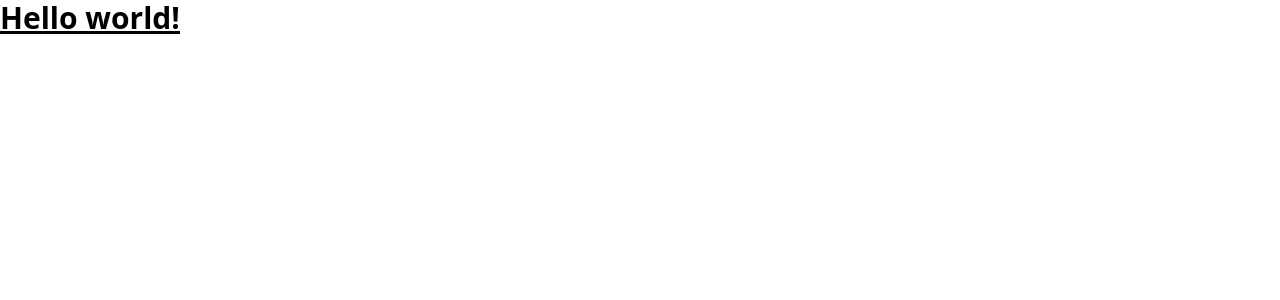
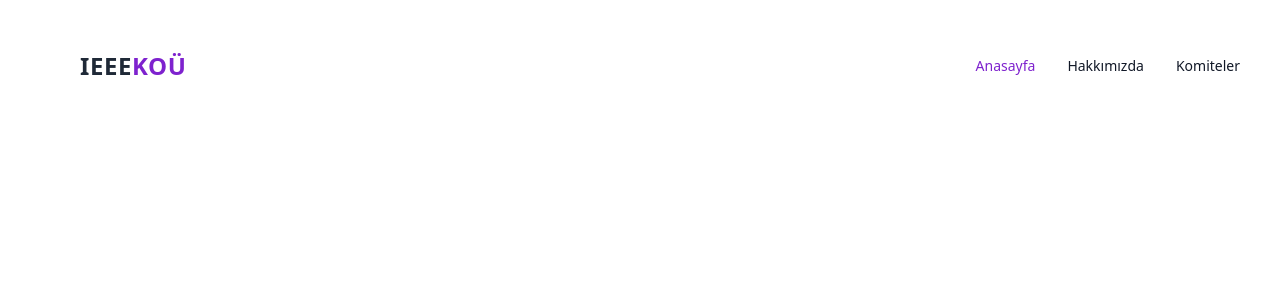
Before and after one commit to ahmetberke/ieee-kou, a Vue app: page / in a window 1280 px wide. Shown: the top 300 px of the page. Built offline with nearby package versions, Linux system fonts and the light colour scheme.

Commit message:
updated navbar

```diff
--- a/src/components/Navbar.vue
+++ b/src/components/Navbar.vue
@@ -1,5 +1,11 @@
 <script>
+import { ref } from '@vue/reactivity'
 export default {
+  setup() {
+    let showMenu = ref(false);
+    const toggleNav = () => (showMenu.value = !showMenu.value);
+    return { showMenu, toggleNav };
+  },
   data() {
     return {
       brand : {
@@ -7,26 +13,47 @@ export default {
         text2 : "KOÜ"
       },
       menuItems : [
-        {name : "Anasayfa", url:"/", hasDropdown: false},
-        {name : "Hakkımızda", url:"/hakkimizda", hasDropdown: false},
-        {name: "Teknik Projeler", url:null, hasDropdown: true, dropdownItems: [
-          {name: "İHA Takımı", url:"/teknik-projeler/iha"},
-          {name: "Rover", url:"/teknik-projeler/rover"},
-          {name: "Su Altı Aracı", url:"/teknik-projeler/su-alti-araci"},
-        ]}
-      ]
+        {name : "Anasayfa", url:"/#", hasDropdown: false},
+        {name : "Hakkımızda", url:"/#hakkimizda", hasDropdown: false},
+        {name: "Komiteler", url:"/#komiteler", hasDropdown: false}
+      ], selectedMenuItem : {name : "Anasayfa", url:"/", hasDropdown: false},
     }
+  },
+  methods : {
+    isSelectedMenuItem : function(item) {
+      return Boolean(this.selectedMenuItem.name == item.name)
+    },
+    selectMenuItem : function(item) {
+      this.selectedMenuItem = item;
+    },
   }
 }
 </script>
 
 
 <template>
-  <h1 class="text-3xl font-bold underline">
-    Hello world!
-  </h1>
+  <nav class="py-2.5 mt-10 fixed w-full px-0 md:px-10 ">
+    <div class="container max-w-7xl flex flex-wrap justify-between items-center mx-auto">
+      <a href="#" class="flex items-center pl-10">
+          <span class="self-center text-2xl font-black whitespace-nowrap tracking-wide text-gray-800">{{brand.text1}}<span class="text-purple-700">{{brand.text2}}</span></span>
+      </a>
+      <button @click="toggleNav" type="button" class="inline-flex mr-10 items-center p-2 ml-3 text-sm text-gray-500 rounded-lg md:hidden focus:outline-none focus:ring-2 focus:ring-black" aria-controls="mobile-menu-2" aria-expanded="false">
+        <span class="sr-only">Open main menu</span>
+        <svg :class="showMenu ? 'hidden' : 'block'" class="w-6 h-6" fill="#000000" viewBox="0 0 20 20" xmlns="http://www.w3.org/2000/svg"><path fill-rule="evenodd" d="M3 5a1 1 0 011-1h12a1 1 0 110 2H4a1 1 0 01-1-1zM3 10a1 1 0 011-1h12a1 1 0 110 2H4a1 1 0 01-1-1zM3 15a1 1 0 011-1h12a1 1 0 110 2H4a1 1 0 01-1-1z" clip-rule="evenodd"></path></svg>
+        <svg :class="showMenu ? 'block' : 'hidden'" class="w-6 h-6" fill="#000000" viewBox="0 0 20 20" xmlns="http://www.w3.org/2000/svg"><path fill-rule="evenodd" d="M4.293 4.293a1 1 0 011.414 0L10 8.586l4.293-4.293a1 1 0 111.414 1.414L11.414 10l4.293 4.293a1 1 0 01-1.414 1.414L10 11.414l-4.293 4.293a1 1 0 01-1.414-1.414L8.586 10 4.293 5.707a1 1 0 010-1.414z" clip-rule="evenodd"></path></svg>
+      </button>
+      <div class="w-full md:block md:w-auto" :class="showMenu ? 'block' : 'hidden'">
+        <ul class="flex flex-col mt-4 md:flex-row md:space-x-8 md:mt-0 md:text-sm md:font-medium">
+          <li v-for="item in menuItems" :key="item.name">
+            <a @click="selectMenuItem(item)" :href="item.url" class="block py-2 pr-4 pl-3 md:bg-transparent md:p-0" :class="isSelectedMenuItem(item) ? 'md:text-purple-700 text-white bg-purple-700' : 'text-gray-900'" aria-current="page">{{item.name}}</a>
+          </li>
+        </ul>
+      </div>
+    </div>
+  </nav>
 </template>
 
 
 <style scoped>
+
 </style>
```
